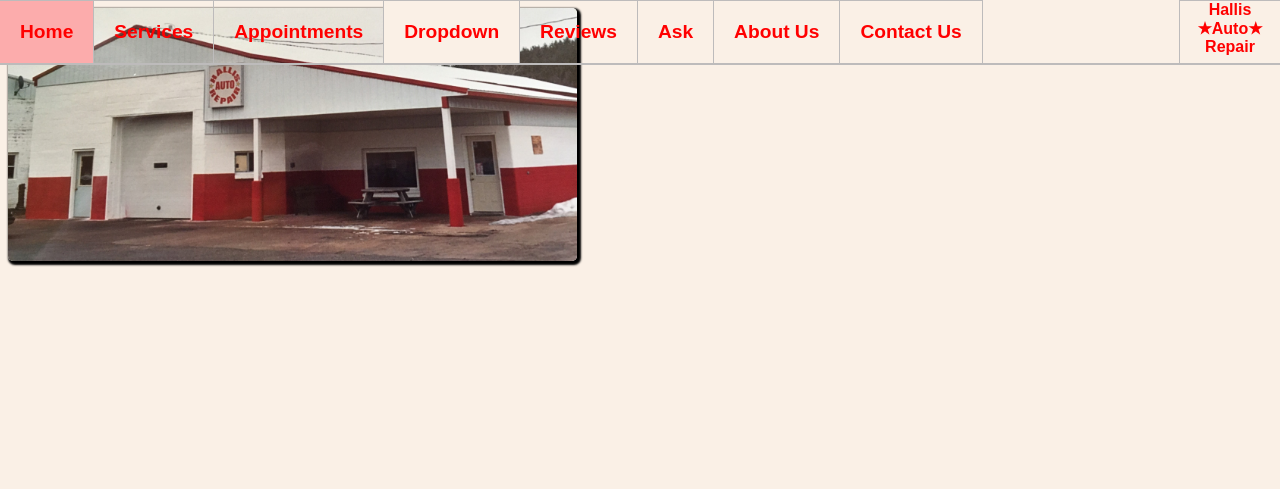
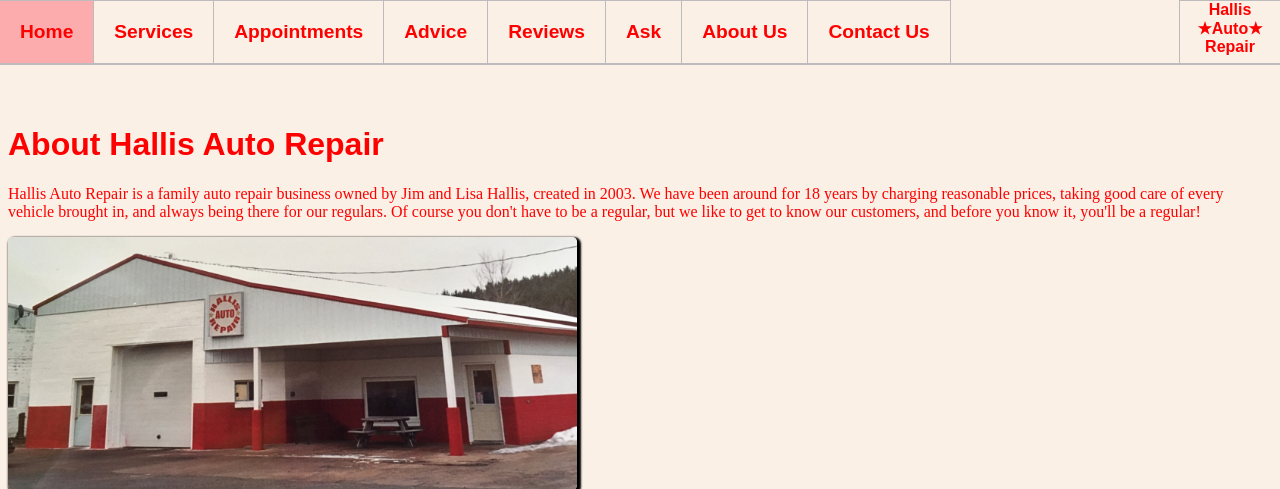
Before and after one commit to milesHerrick/web-systems, a PHP site: page /about.html in a window 1280 px wide. Shown: the top 489 px of the page. Run offline with PHP 8.4, Linux system fonts and the light colour scheme.

Commit message:
Don't Speak
Fixed dropdown, added content to about us page.

```diff
--- a/about.css
+++ b/about.css
@@ -12,3 +12,14 @@
 .container{
     width: 45%;
 }
+.content{
+    margin-top: 10%;
+}
+h1{
+    font-family: Arial, Helvetica, sans-serif;
+    color: red;
+}
+p{
+    font-family: 'Times New Roman', Times, serif;
+    color: red;
+}
--- a/about.html
+++ b/about.html
@@ -17,7 +17,7 @@
             <li><a href="appointments.html">Appointments</a></li>
             <li>
                 <div class="dropdown">
-                    <button class="dropbtn">Dropdown
+                    <button class="dropbtn">Advice
                     <i class="fa fa-caret-down"></i>
                     </button>
                     <div class="dropdown-content">
@@ -42,7 +42,14 @@
         </ul>
     </div>
 
-
+    <div class="content">
+        <h1>About Hallis Auto Repair</h1>
+        <p>Hallis Auto Repair is a family auto repair business owned by Jim and Lisa Hallis, created in 2003. We have been around for 18 years
+            by charging reasonable prices, taking good care of every vehicle brought in, and always being there for
+            our regulars. Of course you don't have to be a regular, but we like to get to know our customers, and before you know
+            it, you'll be a regular!
+        </p>
+    </div>
 
     <div class="container">
         <img src="images/oldshop.jpg" alt="Picture of the old location of Hallis Auto Repair">
--- a/ask.html
+++ b/ask.html
@@ -17,7 +17,7 @@
             <li><a href="appointments.html">Appointments</a></li>
             <li>
                 <div class="dropdown">
-                    <button class="dropbtn">Dropdown
+                    <button class="dropbtn">Advice
                     <i class="fa fa-caret-down"></i>
                     </button>
                     <div class="dropdown-content">
--- a/brakes.html
+++ b/brakes.html
@@ -17,7 +17,7 @@
             <li><a href="appointments.html">Appointments</a></li>
             <li>
                 <div class="dropdown">
-                    <button class="dropbtn">Dropdown
+                    <button class="dropbtn">Advice
                     <i class="fa fa-caret-down"></i>
                     </button>
                     <div class="dropdown-content">
--- a/contact.html
+++ b/contact.html
@@ -17,7 +17,7 @@
             <li><a href="appointments.html">Appointments</a></li>
             <li>
                 <div class="dropdown">
-                    <button class="dropbtn">Dropdown
+                    <button class="dropbtn">Advice
                     <i class="fa fa-caret-down"></i>
                     </button>
                     <div class="dropdown-content">
--- a/home.html
+++ b/home.html
@@ -19,7 +19,7 @@
             <li><a href="appointments.html">Appointments</a></li>
             <li>
                 <div class="dropdown">
-                    <button class="dropbtn">Dropdown
+                    <button class="dropbtn">Advice
                     <i class="fa fa-caret-down"></i>
                     </button>
                     <div class="dropdown-content">
--- a/oil.html
+++ b/oil.html
@@ -16,7 +16,7 @@
             <li><a href="appointments.html">Appointments</a></li>
             <li>
                 <div class="dropdown">
-                    <button class="dropbtn">Dropdown
+                    <button class="dropbtn">Advice
                     <i class="fa fa-caret-down"></i>
                     </button>
                     <div class="dropdown-content">
--- a/reviews.html
+++ b/reviews.html
@@ -17,7 +17,7 @@
             <li><a href="appointments.html">Appointments</a></li>
             <li>
                 <div class="dropdown">
-                    <button class="dropbtn">Dropdown
+                    <button class="dropbtn">Advice
                     <i class="fa fa-caret-down"></i>
                     </button>
                     <div class="dropdown-content">
--- a/services.html
+++ b/services.html
@@ -17,7 +17,7 @@
             <li><a href="appointments.html">Appointments</a></li>
             <li>
                 <div class="dropdown">
-                    <button class="dropbtn">Dropdown
+                    <button class="dropbtn">Advice
                     <i class="fa fa-caret-down"></i>
                     </button>
                     <div class="dropdown-content">
--- a/tires.html
+++ b/tires.html
@@ -17,7 +17,7 @@
             <li><a href="appointments.html">Appointments</a></li>
             <li>
                 <div class="dropdown">
-                    <button class="dropbtn">Dropdown
+                    <button class="dropbtn">Advice
                     <i class="fa fa-caret-down"></i>
                     </button>
                     <div class="dropdown-content">
```
